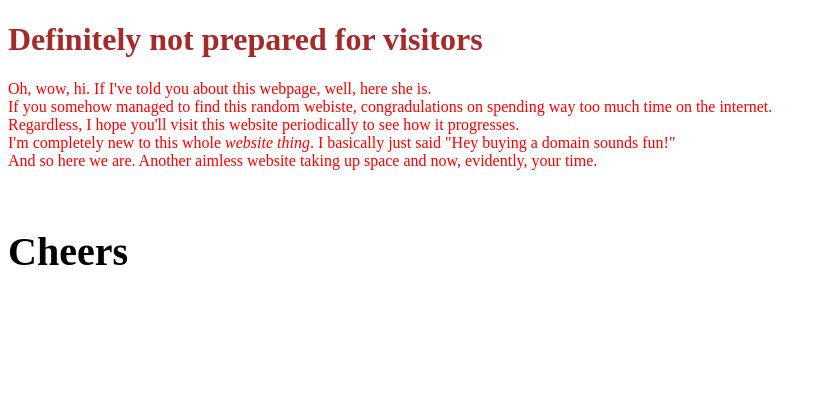
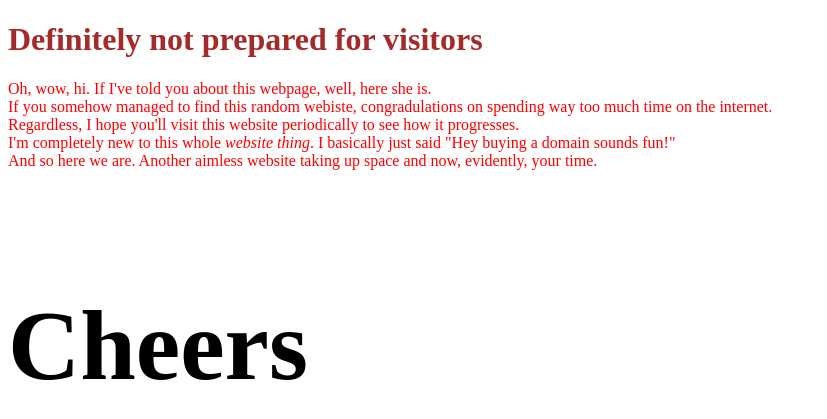
Before and after one commit to murdiff/murdiff.github.io, a Jekyll site: the page index.html, which Jekyll copies as it is, in a window 1280 px wide. Shown: the top 419 px of the page, without its empty margins (0-827 px from the left). Built offline with Jekyll 4.4.1, drawn with Linux system fonts in a browser that asks for light colours; some web fonts are replaced.

Commit message:
Update index.html

```diff
--- a/index.html
+++ b/index.html
@@ -10,7 +10,7 @@
       p {color:red;}
       h3 {
         font-family: "Mrs Saint Delafield", cursive;
-        font-size: 40px;
+        font-size: 100px;
         }
     </style>
 
```
